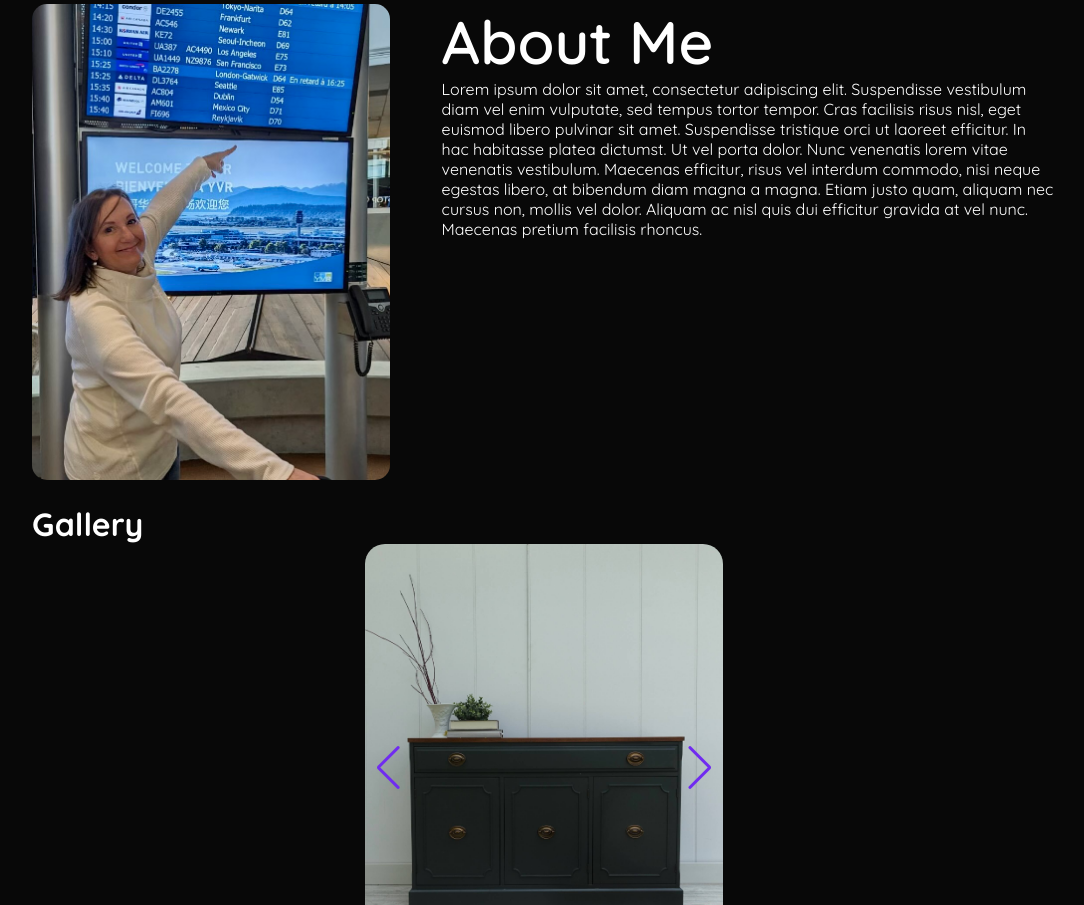
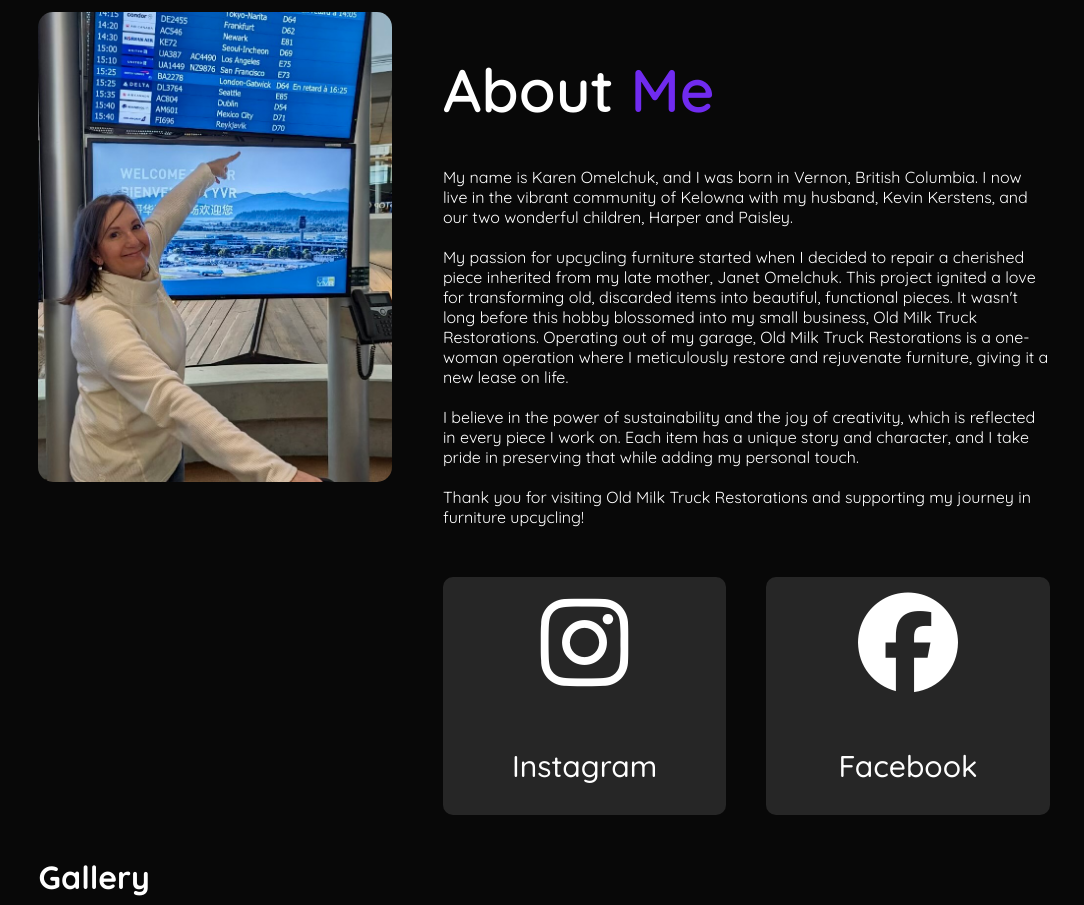
Before and after one commit to harperkerstens/OMTRestorations, a website: page index.html in a window 1280 px wide. Shown: the part 886-1791 px from the top of the page, without its empty margins (96-1180 px from the left). Drawn offline with nearby package versions, Linux system fonts and the light colour scheme.

Commit message:
chore: Update About Me section with personal story and social media links

```diff
--- a/index.html
+++ b/index.html
@@ -39,9 +39,9 @@
             <nav>
 
                 <ul>
-                    <li><a href="#">Gallery</a></li>
-                    <li><a href="#">Listings</a></li>
-                    <li><a href="#">Socials</a></li>
+                    <li><a href="#about">About Me</a></li>
+                    <li><a href="#gallery">Gallery</a></li>
+                    <li><a href="#listings">Listings</a></li>
                     <li><a href="#">Connect</a></li>
                 </ul>
             </nav>
@@ -62,15 +62,31 @@
                     <img src="Images/ceo.jpg" class="portrait">
                 </div>
                 <div class="about-col-2">
-                    <h1 class="subtitle">About Me</h1>
+                    <h1 class="subtitle">About <span>Me</span></h1>
                     <p>
-                        Lorem ipsum dolor sit amet, consectetur adipiscing elit. Suspendisse vestibulum diam vel enim vulputate,
-                        sed tempus tortor tempor. Cras facilisis risus nisl, eget euismod libero pulvinar sit amet. Suspendisse tristique orci
-                        ut laoreet efficitur. In hac habitasse platea dictumst. Ut vel porta dolor. Nunc venenatis lorem vitae venenatis vestibulum.
-                        Maecenas efficitur, risus vel interdum commodo, nisi neque egestas libero, at bibendum diam magna a magna. Etiam justo quam,
-                        aliquam nec cursus non, mollis vel dolor. Aliquam ac nisl quis dui efficitur gravida at vel nunc. Maecenas pretium facilisis rhoncus.
+                        My name is Karen Omelchuk, and I was born in Vernon, British Columbia. I now live in the vibrant community of Kelowna with my husband, Kevin Kerstens, and our two wonderful children, Harper and Paisley. <br><br>
+
+My passion for upcycling furniture started when I decided to repair a cherished piece inherited from my late mother, Janet Omelchuk. This project ignited a love for transforming old, discarded items into beautiful, functional pieces. It wasn't long before this hobby blossomed into my small business, Old Milk Truck Restorations. Operating out of my garage, Old Milk Truck Restorations is a one-woman operation where I meticulously restore and rejuvenate furniture, giving it a new lease on life. <br><br>
+
+I believe in the power of sustainability and the joy of creativity, which is reflected in every piece I work on. Each item has a unique story and character, and I take pride in preserving that while adding my personal touch. <br><br>
+
+Thank you for visiting Old Milk Truck Restorations and supporting my journey in furniture upcycling!
                     </p>
+                    <div class="socials-list">
+                        <a href="https://www.instagram.com/omtrestorations/">
+                            <div>
+                                <i class="fa-brands fa-instagram"></i>
+                                <h2>Instagram</h2>
+                            </div>
+                        </a>
 
+                        <a href="https://www.facebook.com/karen.omelchuk.7">
+                            <div>
+                                <i class="fa-brands fa-facebook"></i>
+                                <h2>Facebook</h2>
+                            </div>
+                        </a>
+                    </div>
                 </div>
     </div>
 
@@ -140,7 +156,7 @@
         </div>
 
 
-    <!-- socials -->
+    <!-- socials
     <div id="socials">
         <div class="container">
             <h1 class="subtitle">Socials</h1>
@@ -161,6 +177,8 @@
             </div>
         </div>
     </div>
+    -->
+
     <script src="script.js"></script>
     <script>const swiper = new Swiper('.swiper', {
         // Optional parameters
--- a/style.css
+++ b/style.css
@@ -1,5 +1,5 @@
 *{
-    margin: 0;
+    margin: 25;
     padding: 0;
     box-sizing: border-box;
     font-family: 'Quicksand', sans-serif;
@@ -98,6 +98,9 @@ nav ul li a:hover::after{
     display: flex;
     justify-content: space-between;
     flex-wrap: wrap;
+}
+.subtitle span{
+    color: #702bf0;
 }
 /*
 .portrait{
@@ -277,7 +280,7 @@ input[type="checkbox"]:checked + label + .collapsible-text {
     align-items: center;
     justify-content: center;
     background: #262626;
-    padding: 40px;
+    padding: 15px;
     font-size: 13px;
     font-weight: 300;
     border-radius: 10px;
```
